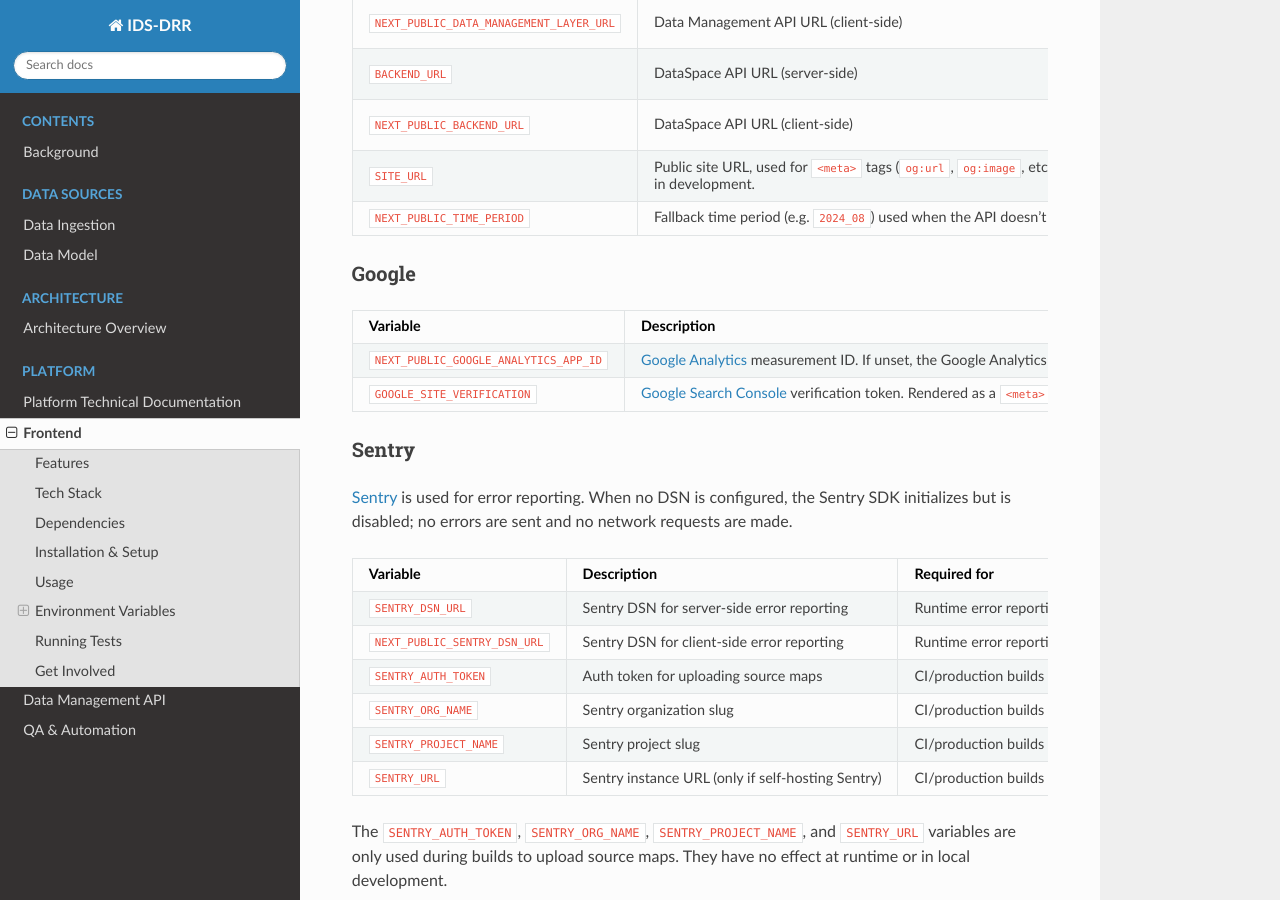
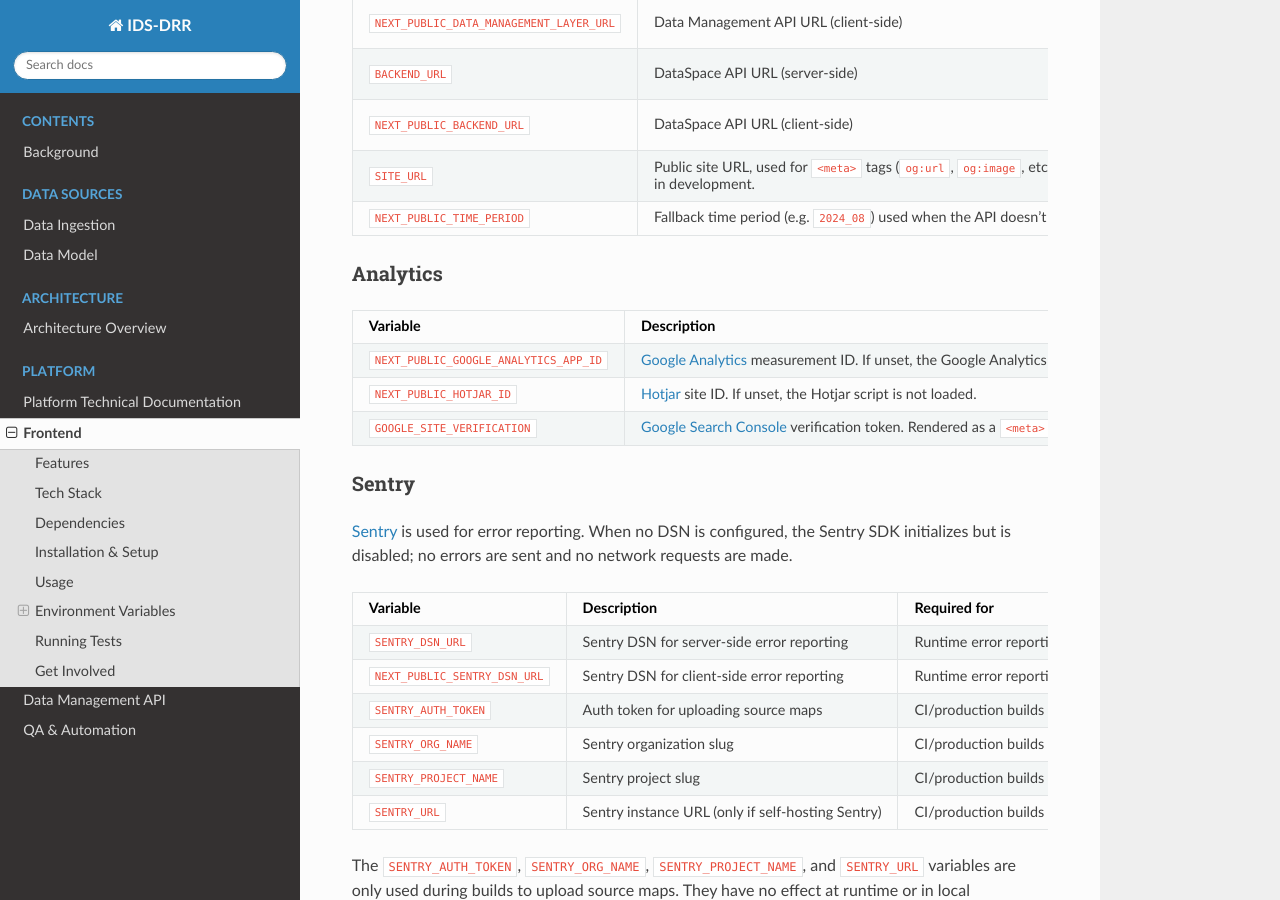
Before and after one commit to CivicDataLab/IDS-DRR, a Sphinx documentation site: the page built from docs/platform/frontend.md, in a window 1280 px wide and 900 px high, scrolled down 1996 px. Built offline with Sphinx 7.4.7 and the Read the Docs theme 3.1.0, drawn with Linux system fonts in a browser that asks for light colours.

Commit message:
docs: Document NEXT_PUBLIC_HOTJAR_ID environment variable

```diff
--- a/docs/platform/frontend.md
+++ b/docs/platform/frontend.md
@@ -83,11 +83,12 @@ Create a `.env.local` file to override any value (e.g. to point at production or
 | `SITE_URL` | Public site URL, used for `<meta>` tags (`og:url`, `og:image`, etc.), `<link>` tags (manifest, icons), and sitemap generation. Defaults to `http://localhost:3000` in development. | `https://drr.open-contracting.in/en` |
 | `NEXT_PUBLIC_TIME_PERIOD` | Fallback time period (e.g. `2024_08`) used when the API doesn't return one. If unset, the app uses the latest available time period from the API when possible. | `2024_08` |
 
-### Google
+### Analytics
 
 | Variable | Description |
 |----------|-------------|
 | `NEXT_PUBLIC_GOOGLE_ANALYTICS_APP_ID` | [Google Analytics](https://analytics.google.com/) measurement ID. If unset, the Google Analytics script is not loaded. |
+| `NEXT_PUBLIC_HOTJAR_ID` | [Hotjar](https://www.hotjar.com/) site ID. If unset, the Hotjar script is not loaded. |
 | `GOOGLE_SITE_VERIFICATION` | [Google Search Console](https://search.google.com/search-console) verification token. Rendered as a `<meta>` tag. |
 
 ### Sentry
```
